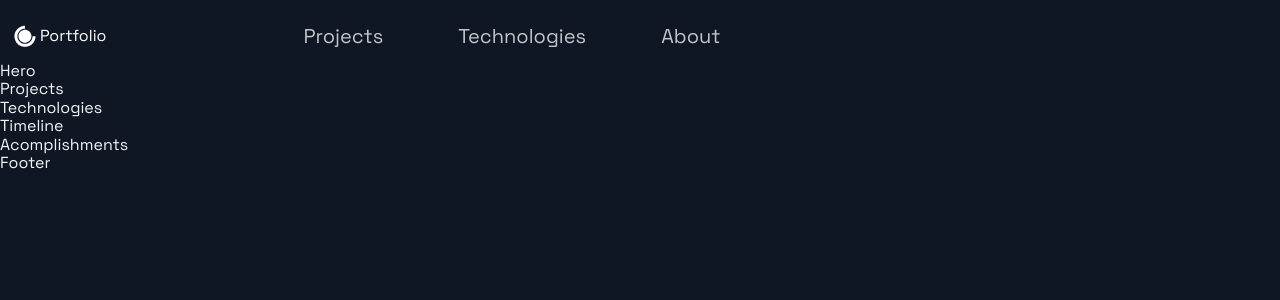
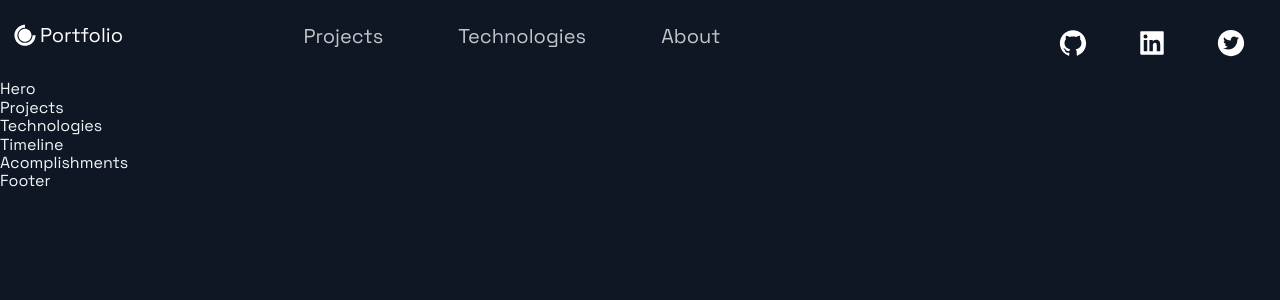
Before and after one commit to mo-codes1/Personal-Website-React, a Next.js app: page / in a window 1280 px wide. Shown: the top 300 px of the page. Built offline with nearby package versions, Linux system fonts and the light colour scheme.

Commit message:
icons and links added to navbar

```diff
--- a/src/components/Header/Header.js
+++ b/src/components/Header/Header.js
@@ -1,16 +1,16 @@
 import Link from 'next/link';
 import React from 'react';
-import { AiFillGithub, AiFillInstagram, AiFillLinkedin } from 'react-icons/ai';
+import { AiFillGithub, AiFillInstagram, AiFillLinkedin, AiFillTwitterCircle } from 'react-icons/ai';
 import { DiCssdeck } from 'react-icons/di';
 
-import { Container, Div1, Div2, Div3, NavLink, SocialIcons } from './HeaderStyles';
+import { Container, Div1, Div2, Div3, NavLink, SocialIcons, Span } from './HeaderStyles';
 
 const Header = () =>  (
   <Container>
     <Div1>
       <Link href="/">
-        <a style={{ display: "flex", alignItems: "center", color:'white'}}>
-          <DiCssdeck size="3rem" /> <span>Portfolio</span>
+        <a style={{ display: "flex", alignItems: "center", color:'white', marginBottom: '20px'}}>
+          <DiCssdeck size="3rem" /> <Span>Portfolio</Span>
         </a>
       </Link>
     </Div1>
@@ -31,6 +31,17 @@ const Header = () =>  (
         </Link>
       </li>
     </Div2>
+    <Div3>
+      <SocialIcons href="https://github.com">
+        <AiFillGithub size="3rem" />
+      </SocialIcons>
+      <SocialIcons href="https://linkedin.com">
+        <AiFillLinkedin size="3rem" />
+      </SocialIcons>
+      <SocialIcons href="https://twitter.com">
+        <AiFillTwitterCircle size="3rem" />
+      </SocialIcons>
+    </Div3>
   </Container>
 );
 
--- a/src/components/Header/HeaderStyles.js
+++ b/src/components/Header/HeaderStyles.js
@@ -16,6 +16,10 @@ export const Container = styled.div`
     grid-column-gap: 0.5rem;
     grid-row-gap: 0.5rem;
   }
+`;
+
+export const Span = styled.span `
+  font-size: 2rem;
 `;
 export const Div1 = styled.div`
   grid-area: 1 / 1 / 2 / 2;
```
